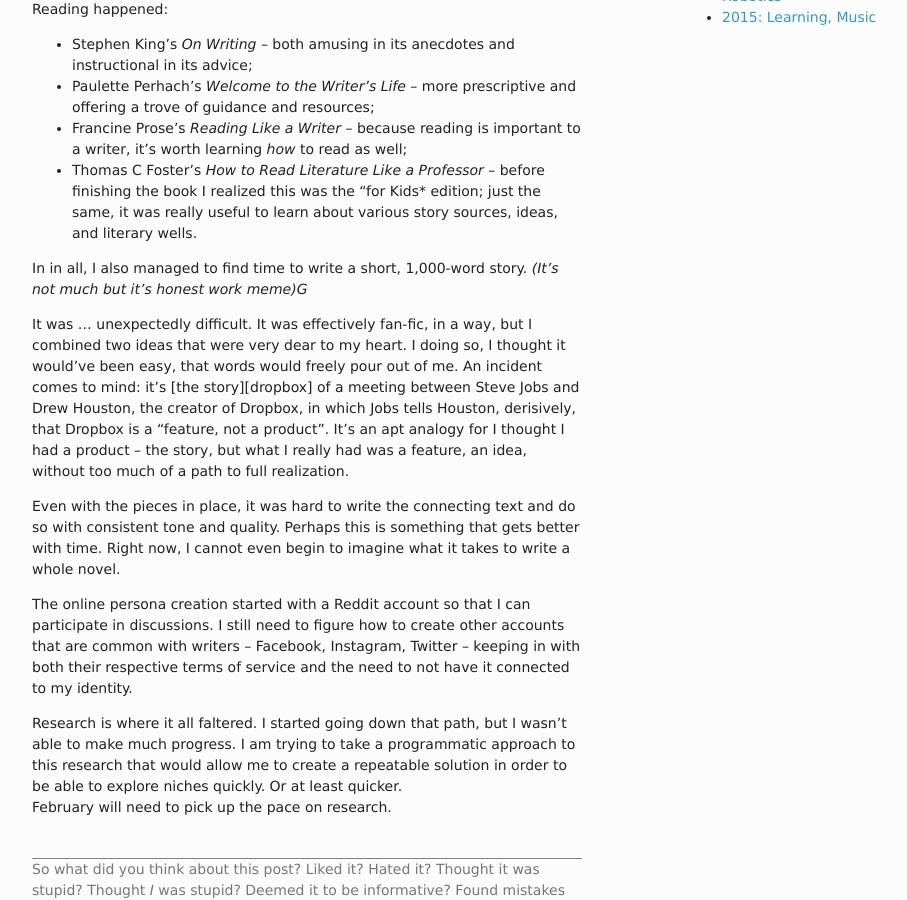
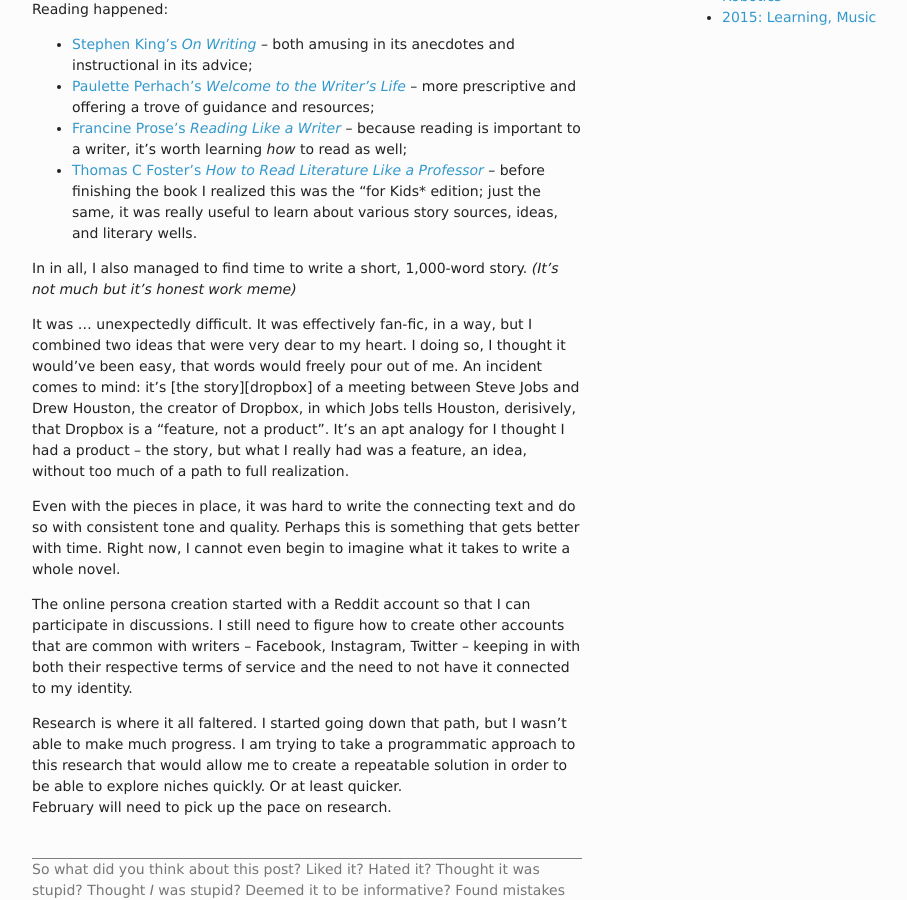
Before and after one commit to AYearOf/ayearof.github.io, a Jekyll site: the page built from _posts/2020-01-31-january_report.md, in a window 1280 px wide and 900 px high, scrolled down 325 px. Shown: the whole window, without its empty margins (48-955 px from the left). Built offline with Jekyll 4.4.1, drawn with Linux system fonts in a browser that asks for light colours; part of the change alters nothing that is shown.

```diff
--- a/_posts/2020-01-31-january_report.md
+++ b/_posts/2020-01-31-january_report.md
@@ -11,20 +11,20 @@ for failure.
 
 Reading happened:
 
-* Stephen King's *On Writing*
+* [Stephen King's *On Writing*][on_writing]
   -- both amusing in its anecdotes and instructional in its advice;
-* Paulette Perhach's *Welcome to the Writer's Life*
+* [Paulette Perhach's *Welcome to the Writer's Life*][writers_life]
   -- more prescriptive and offering a trove of guidance and resources;
-* Francine Prose's *Reading Like a Writer*
+* [Francine Prose's *Reading Like a Writer*][reading_writer]
   -- because reading is important to a writer,
   it's worth learning *how* to read as well;
-* Thomas C Foster's *How to Read Literature Like a Professor*
+* [Thomas C Foster's *How to Read Literature Like a Professor*][reading_professor]
   -- before finishing the book I realized this was the "for Kids* edition;
   just the same, it was really useful to learn about various story sources,
   ideas, and literary wells.
 
 In in all, I also managed to find time to write a short,
-1,000-word story. *(It's not much but it's honest work meme)G*
+1,000-word story. *(It's not much but it's honest work meme)*
 
 It was ... unexpectedly difficult. It was effectively fan-fic,
 in a way, but I combined two ideas that were very dear to my heart.
@@ -54,3 +54,8 @@ programmatic approach to this research that would allow me to create a
 repeatable solution in order to be able to explore niches quickly.
 Or at least quicker.
 February will need to pick up the pace on research.
+
+[on_writing]: https://www.goodreads.com/book/show/10569.On_Writing
+[reading_writer]: https://www.goodreads.com/book/show/39934.Reading_Like_a_Writer
+[reading_professor]: https://www.goodreads.com/book/show/39933.How_to_Read_Literature_Like_a_Professor
+[writers_life]: https://www.goodreads.com/book/show/39711925-welcome-to-the-writer-s-life
```
